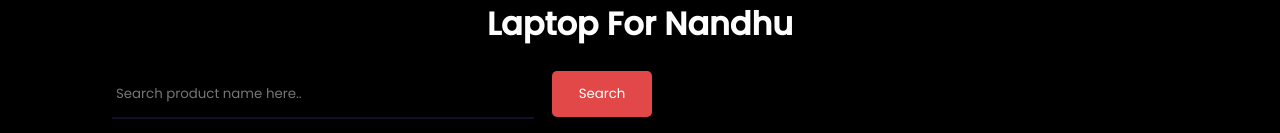
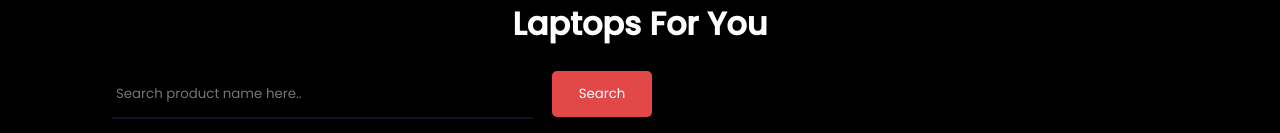
Before and after one commit to jliyon23/laptop-shopping, a plain HTML site: page index.html in a window 1280 px wide. Shown: the top 133 px of the page. Drawn offline with Linux system fonts and the light colour scheme.

Commit message:
Update index.html

```diff
--- a/index.html
+++ b/index.html
@@ -13,7 +13,7 @@
   </head>
   <body>
     <div class="wrapper">
-        <h1>Laptop For Nandhu</h1>
+        <h1>Laptops For You</h1>
       <div id="search-container">
         <input
           type="search"
```
